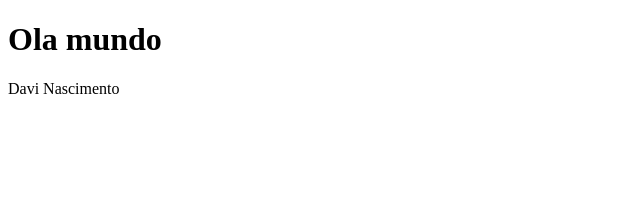
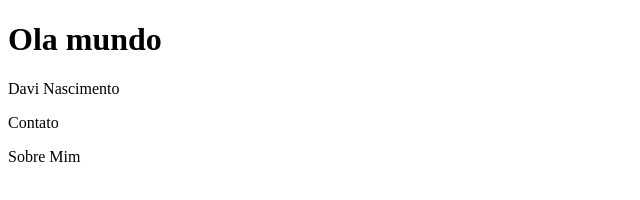
Before and after one commit to davipythonweb/reactnative-app, a plain HTML site: page index.html in a window 1280 px wide. Shown: the whole page, without its empty margins (0-640 px from the left). Drawn offline with Linux system fonts and the light colour scheme.

Commit message:
update page

```diff
--- a/index.html
+++ b/index.html
@@ -8,5 +8,7 @@
 <body>
     <h1>Ola mundo</h1>
     <p>Davi Nascimento</p>
+    <p>Contato</p>
+    <p>Sobre Mim</p>
 </body>
 </html>
```
